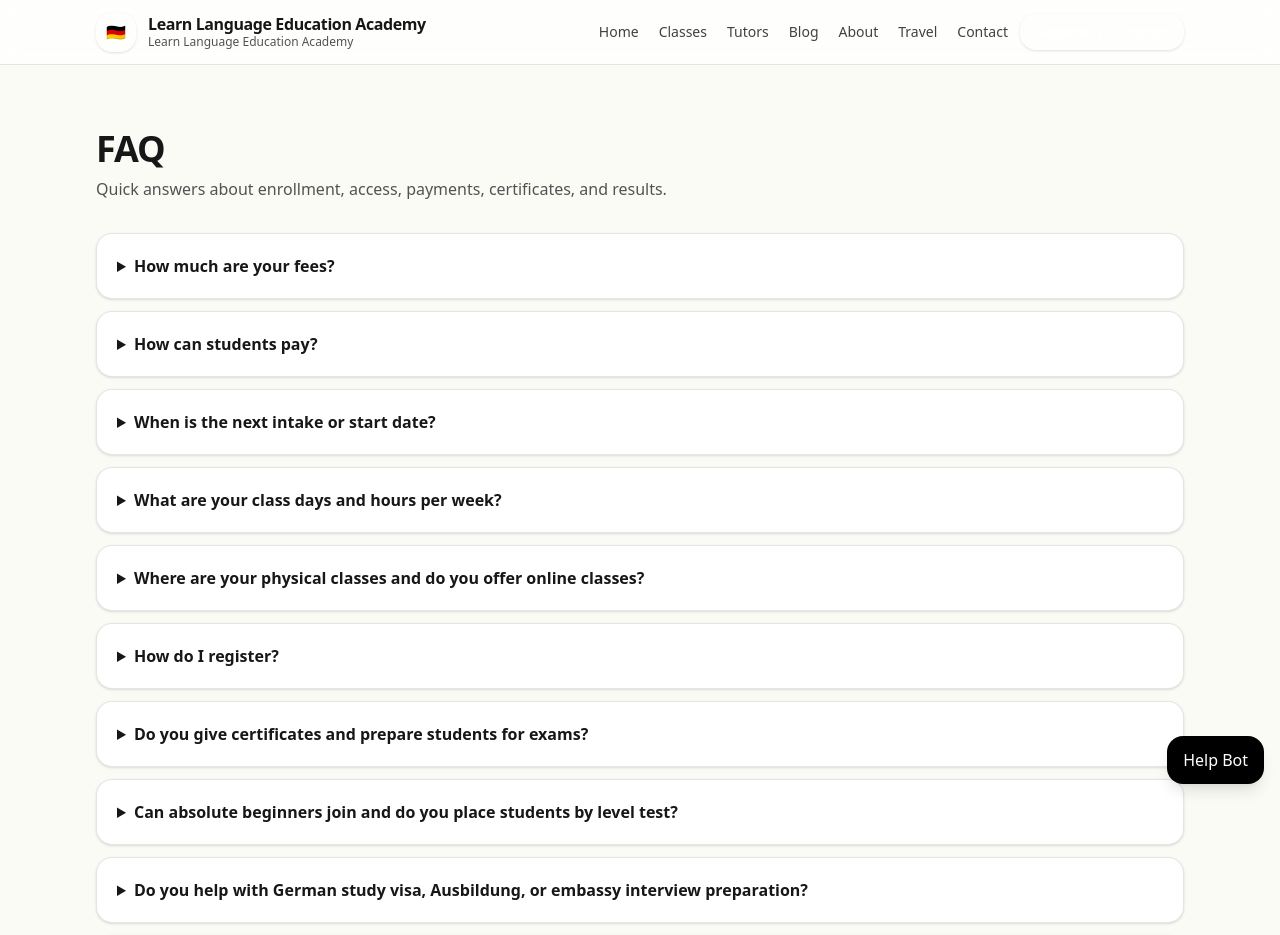
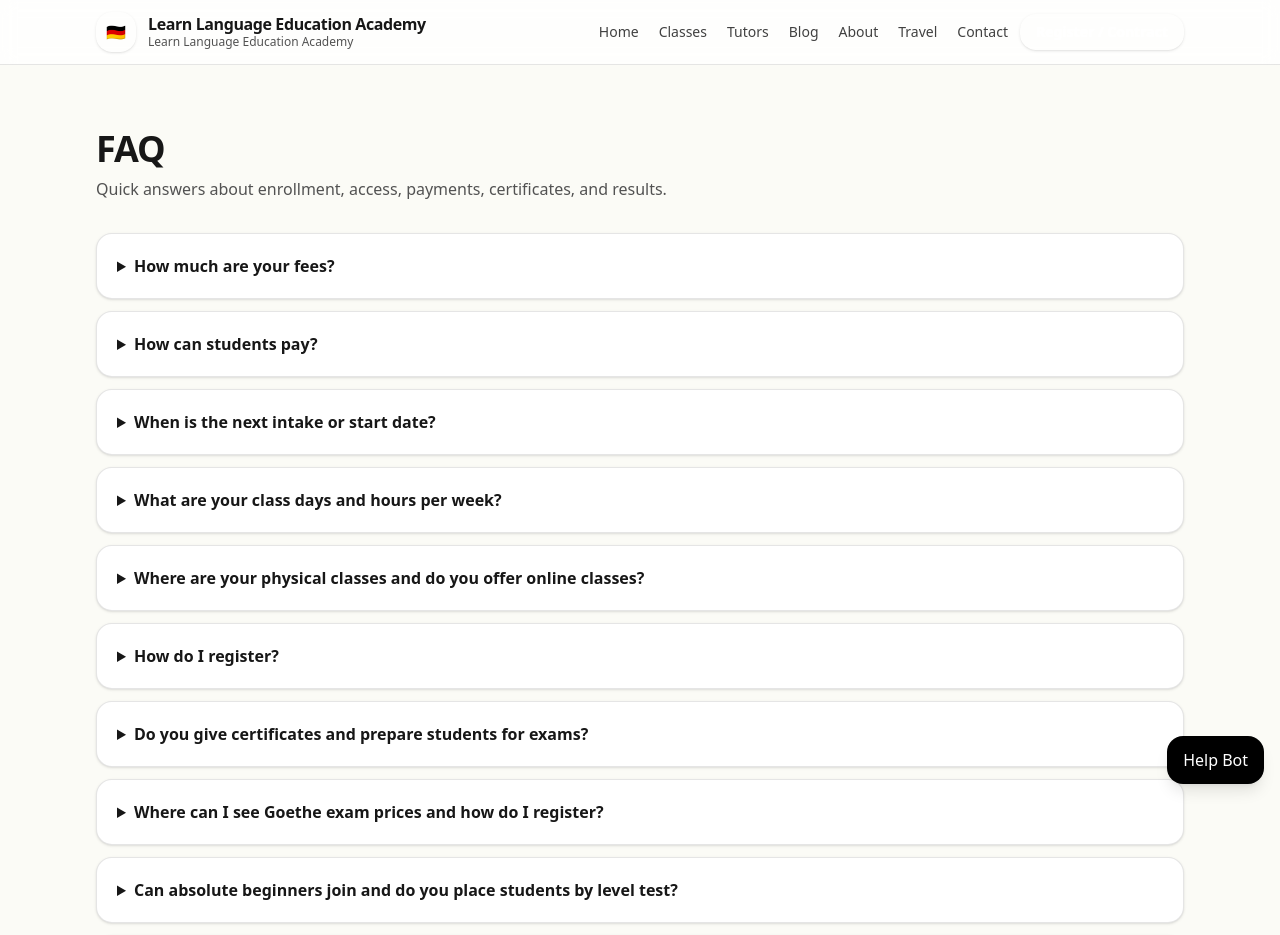
Before and after one commit to learngermanghana/learngermanghana-site, a Next.js app: page /faq in a window 1280 px wide. Shown: the top 935 px of the page. Built offline with nearby package versions, Linux system fonts and the light colour scheme.

Commit message:
Refine Goethe exam FAQ guidance

```diff
--- a/src/data/faq.tsx
+++ b/src/data/faq.tsx
@@ -149,6 +149,27 @@ export const FAQ_ENTRIES: FAQEntry[] = [
       </>
     ),
     keywords: ["certificate", "goethe", "exam", "exams", "alliance francaise", "french exams", "preparation"],
+  },
+  {
+    question: "Where can I see Goethe exam prices and how do I register?",
+    answer: (
+      <>
+        Goethe exam prices are listed on our <span className="font-semibold">Classes</span> page at{" "}
+        <span className="font-semibold">www.learngermanghana.com/classes</span>. After you complete your class, you
+        register directly with <span className="font-semibold">Goethe-Institut</span> for the exam.
+      </>
+    ),
+    keywords: [
+      "goethe",
+      "exam price",
+      "exam prices",
+      "pricing",
+      "fees",
+      "register",
+      "registration",
+      "goethe exam",
+      "classes page",
+    ],
   },
   {
     question: "Can absolute beginners join and do you place students by level test?",
```
